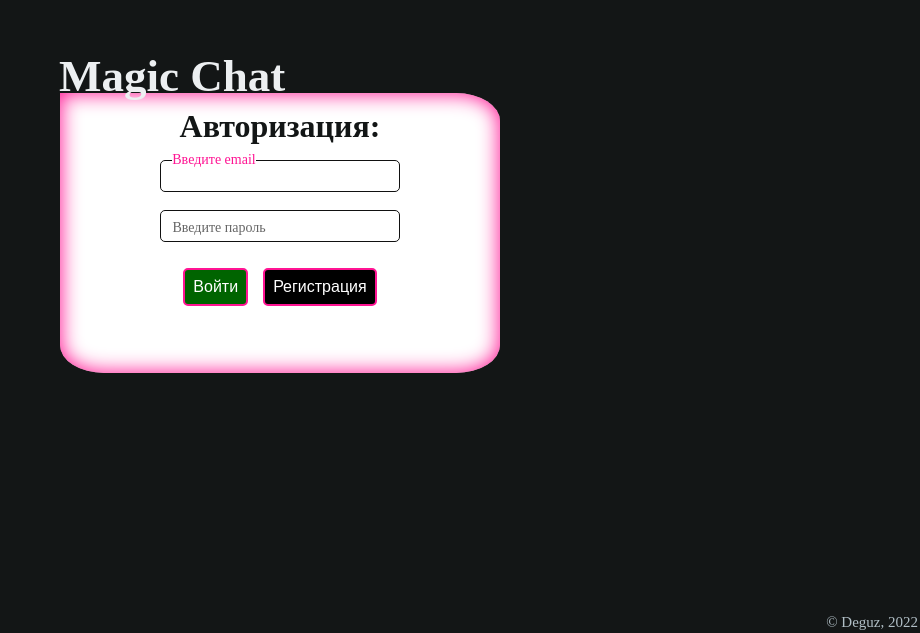
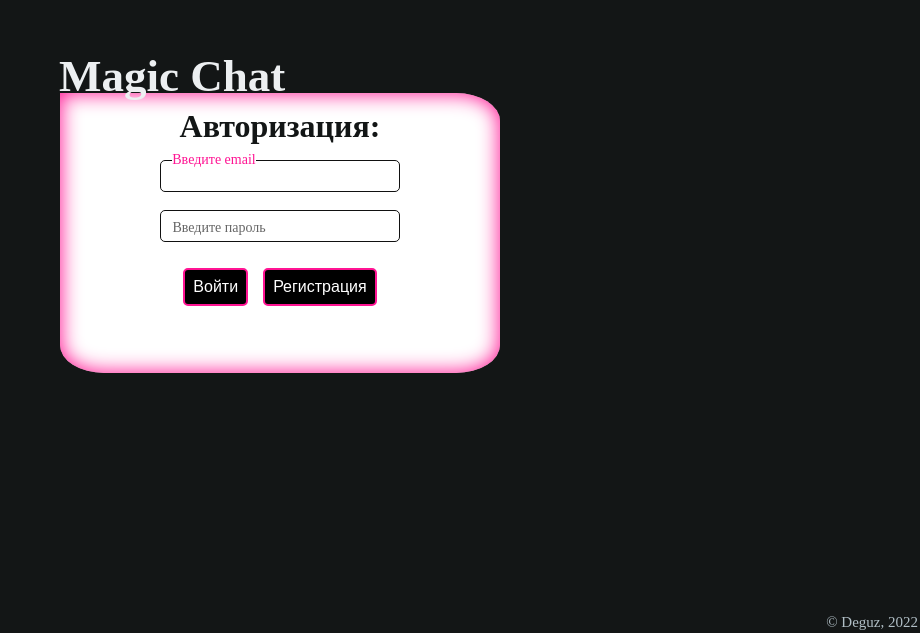
Before and after one commit to DeguzBelarus/MERN-Chat-App, a React (Create React App) app in the folder client/: page / in a window 1280 px wide. Shown: the part 167-800 px from the top of the page, without its empty margins (360-1280 px from the left). Built offline with nearby package versions, Linux system fonts and the light colour scheme.

Commit message:
visual improvements 32

```diff
--- a/client/src/pages/AuthorizationPage/AuthorizationPage.scss
+++ b/client/src/pages/AuthorizationPage/AuthorizationPage.scss
@@ -139,7 +139,7 @@
         box-sizing: border-box;
         border: 2px solid deeppink;
         border-radius: 5px;
-        background: darkgreen;
+        background: #000;
         color: white;
         transition: 1s;
 
--- a/client/src/pages/RegistrationPage/RegistrationPage.scss
+++ b/client/src/pages/RegistrationPage/RegistrationPage.scss
@@ -213,7 +213,7 @@
         box-sizing: border-box;
         border: 2px solid deeppink;
         border-radius: 5px;
-        background: darkgreen;
+        background: #000;
         color: white;
         transition: 0.8s;
 
```
